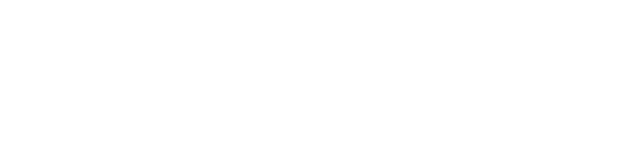
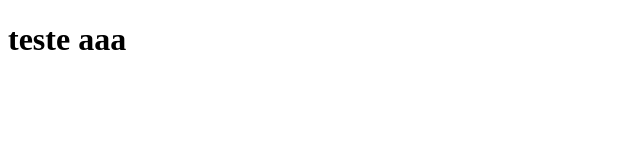
Before and after one commit to phqueiroz/teste_git, a plain HTML site: page index.html in a window 1280 px wide. Shown: the whole page, without its empty margins (0-640 px from the left). Drawn offline with Linux system fonts and the light colour scheme.

Commit message:
colocado um titulo

```diff
--- a/index.html
+++ b/index.html
@@ -6,6 +6,6 @@
     <title>Document</title>
 </head>
 <body>
-
+    <h1>teste aaa</h1>
 </body>
 </html>
```
